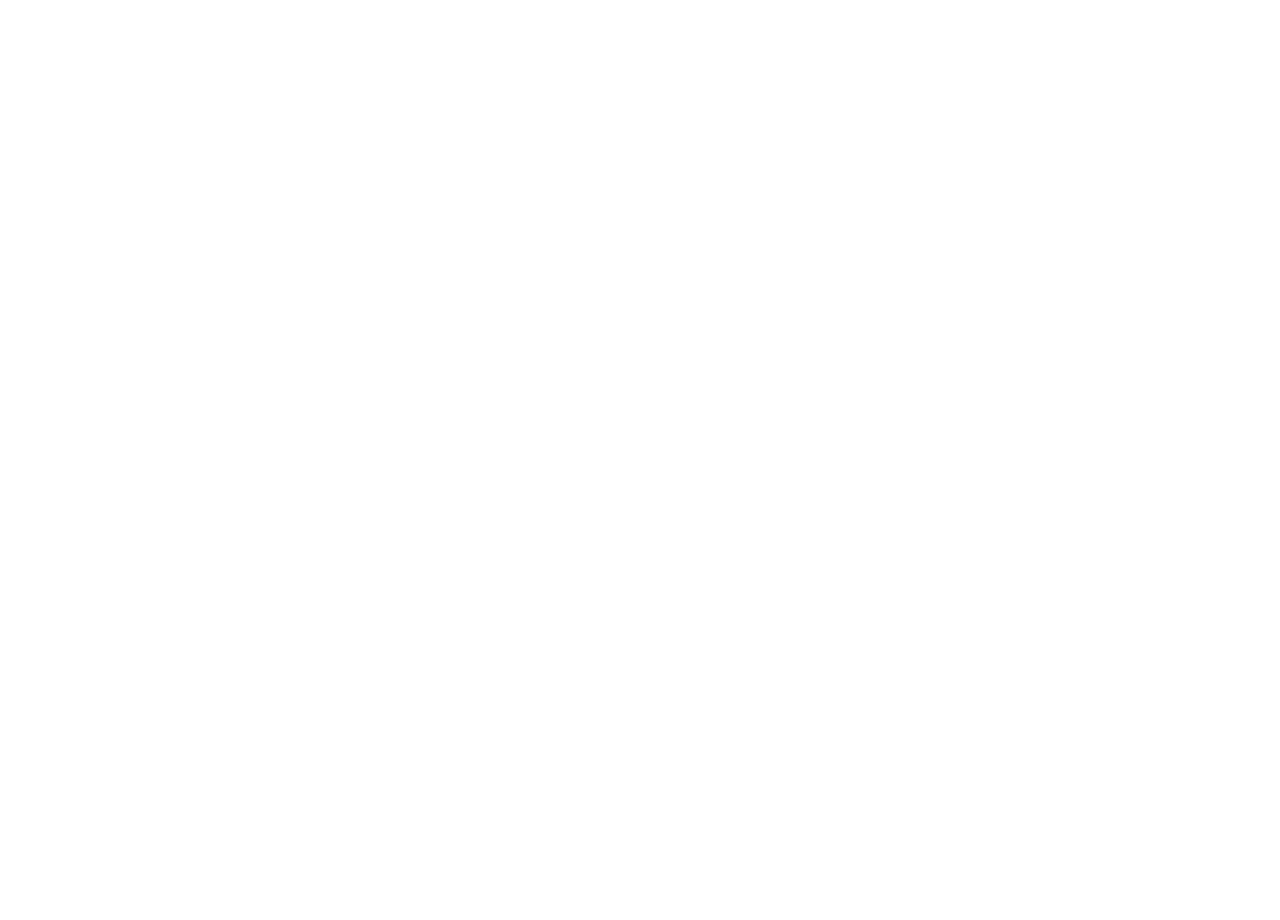
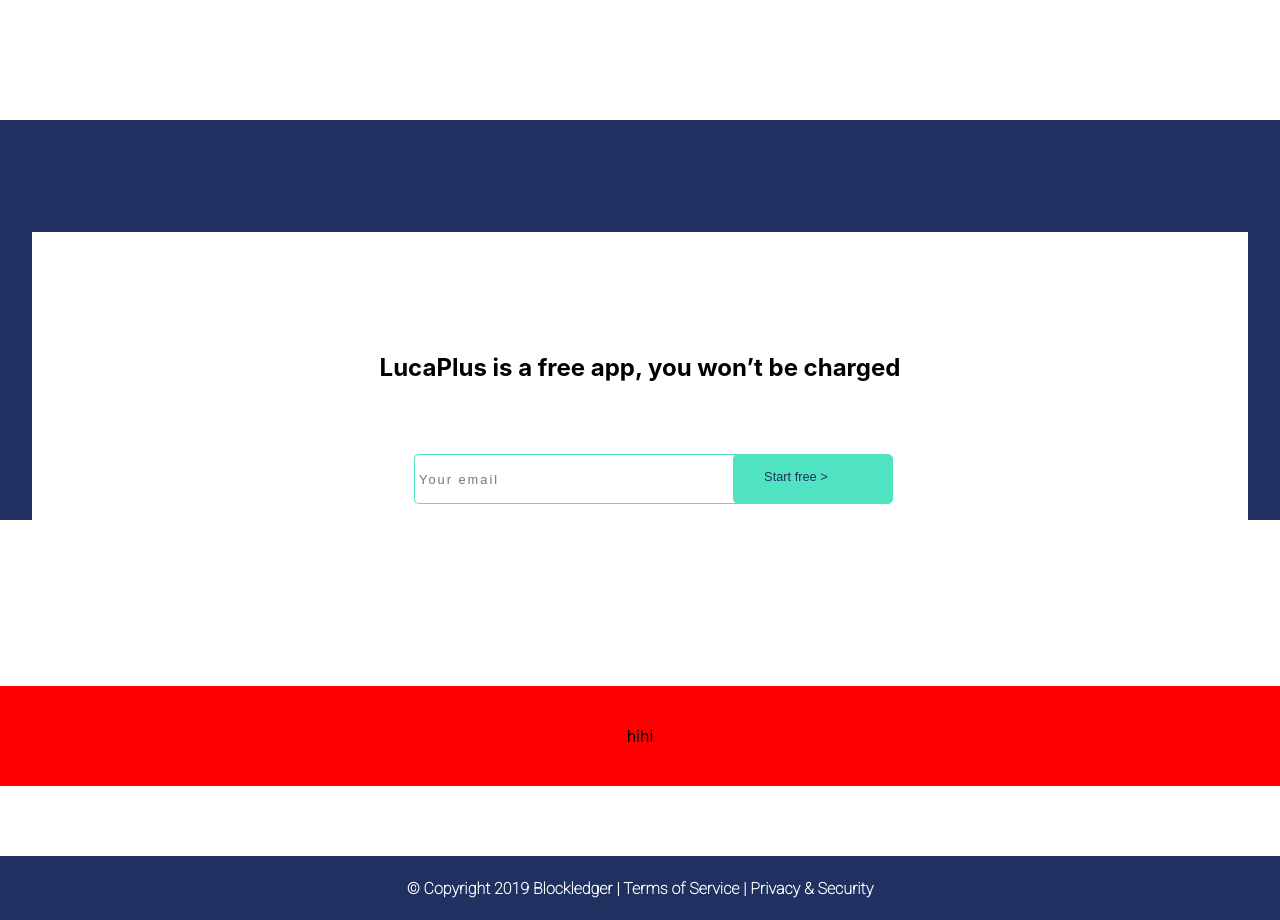
Before and after one commit to Lianakeys/LucaWebsite, a React (Create React App) app in the folder luca-website/: page / in a window 1280 px wide. Shown: the part 1480-2400 px from the top of the page. Before the commit the page ends 1600 px from the top, so only its background shows below. Built offline with nearby package versions, Linux system fonts and the light colour scheme.

Commit message:
created a footer, and completed the footer structure

```diff
--- a/luca-website/src/App.css
+++ b/luca-website/src/App.css
@@ -2,10 +2,10 @@
   margin: 0px;
 } */
 
-.App {
+/* .App {
   text-align: center;
-}
-
+} */
+/*
 .App-header {
   background-color: #282c34;
   min-height: 100vh;
@@ -28,4 +28,4 @@
   to {
     transform: rotate(360deg);
   }
-}
+} */
--- a/luca-website/src/App.js
+++ b/luca-website/src/App.js
@@ -1,6 +1,7 @@
 import React from "react";
 import "./App.css";
 import HomeSection from "./components/home-section";
+import Footer from "./components/footer";
 // import Navbar from "./components/Navbar/Navbar";
 
 class App extends React.Component {
@@ -8,6 +9,7 @@ class App extends React.Component {
     return (
       <div className="App">
         <HomeSection />
+        <Footer />
       </div>
     );
   }
--- a/luca-website/src/components/Navbar/Navbar.module.css
+++ b/luca-website/src/components/Navbar/Navbar.module.css
@@ -10,7 +10,7 @@
 .logoimage {
   width: 200px;
   height: auto;
-  margin-right: 2.8rem;
+  margin-right: 1.87rem;
   /* background-color: yellow; */
 }
 
--- /dev/null
+++ b/luca-website/src/components/cssComponents/footer.css
@@ -0,0 +1,127 @@
+.footer-container {
+    height: 35rem;
+    /* background-color: #203060; */
+}
+
+.footer-grid-container {
+    height: 100vh;
+    width: 100%;
+    display: grid;
+    grid-template-rows: 0.5fr 0.42fr 0.08fr;
+    /* background-color: #203060; */
+}
+
+.footer-top-grid {
+    grid-row: (1,2);
+    background-color: #203060;
+    display: flex;
+    justify-content: center;
+    align-items: flex-end;
+}
+
+.footer-details-container {
+    height: 18rem;
+    width: 76rem;
+    background-color: white;
+
+}
+
+.footer-details-notes {
+    height: 130px;
+    display: flex;
+    justify-content: center;
+    align-items: flex-end;
+    /* background-color: blue; */
+}
+
+.footer-email-form {
+    display: flex;
+    justify-content: center;
+    align-items: flex-end;
+    margin-top: 2.5rem;
+    /* background-color: red; */
+}
+
+#footer-email {
+    width: 20rem;
+    height: 2.5rem;
+    border-radius: 5px;
+    padding: 0.25rem;
+    background: transparent;
+    border-top: 1.5px solid !important;
+    border-left: 1.5px solid !important;
+    border-right: transparent !important;
+    border-bottom: 1.5px solid !important;
+    /* border: 1.5px solid !important; */
+    font-weight: 200;
+    color: #50E3C2;
+    box-shadow: none;
+    text-decoration: none;
+    letter-spacing: 2px;
+    font-size: 0.8rem;
+      /* border-bottom: solid black 5px; */
+  }
+
+  .footer-button-container {
+    height: 3.15rem;
+    width: 160px;
+    background-color: #50E3C2;
+    color: #203060;
+    display: flex;
+    justify-content: flex-start;
+    margin-left: -10px;
+    margin-top: 2rem;
+    border-radius: 5px;
+    text-align: center;
+    box-shadow: none;
+    border: solid #50E3C2 1px;
+  }
+
+  #footer-button {
+    padding-left: 1.5rem;
+    font-size: 0.8rem;
+    font-weight: semi-bold;
+    box-shadow: none;
+    /* border: solid #50E3C2; */
+     /* text-align: center;
+           color: green; */
+ }
+
+
+.footer-middle-grid {
+    grid-row: (2,3);
+    background-color: white;
+    width: 100%;
+    display: flex;
+    justify-content: center;
+    align-items: center;
+    margin-top: 6rem;
+}
+
+.footer-middle-links-container {
+    display: flex;
+    justify-content: center;
+    align-items: center;
+    height: 100px;
+    width: 100%;
+    background-color: red;
+}
+
+
+.footer-bottom-grid {
+    grid-row: (3,3);
+    /* background-color: red; */
+}
+
+.copyright-terms-box {
+    height: 100%;
+    width: 100%;
+    background-color: #203060;
+    /* background-color: red;  */
+    display: flex;
+    justify-content: center;
+    align-items: center;
+    color: white;
+    font-family: 'Roboto', sans-serif;
+    font-weight: bold;
+}
--- /dev/null
+++ b/luca-website/src/components/footer.js
@@ -0,0 +1,49 @@
+import React from "react";
+import "./cssComponents/footer.css";
+
+
+class Footer extends React.Component {
+    render() {
+      return (
+
+
+        <div className="footer-container">
+            <div className="footer-grid-container">
+                <div className="footer-top-grid">
+                    <div className="footer-details-container">
+                        <h2 className="footer-details-notes">LucaPlus is a free app, you won’t be charged</h2>
+                        <div className="footer-email-form">
+                            <form className="form-inline" action="/">
+                                <input type="email" id="footer-email" placeholder="Your email" name="email"></input>
+                            </form>
+                            <button className="footer-button-container">
+                                <p id="footer-button">Start free  ></p>
+                            </button>
+                        </div>
+                    </div>
+                </div>
+                <div className="footer-middle-grid">
+                    <div className="footer-middle-links-container">
+                        hihi
+                    </div>
+                </div>
+                <div className="footer-bottom-grid">
+                    <div className="copyright-terms-box">
+                        <p>© Copyright 2019 Blockledger | Terms of Service | Privacy & Security</p>
+                    </div>
+                </div>
+            </div>
+        </div>
+
+      )
+
+
+    }
+
+
+
+
+};
+
+
+export default Footer;
--- a/luca-website/src/components/home-section.js
+++ b/luca-website/src/components/home-section.js
@@ -2,6 +2,7 @@ import React from "react";
 import "./cssComponents/home-section.css";
 import luca from "../luca.jpeg";
 import Navbar from "./Navbar/Navbar";
+
 class HomeSection extends React.Component {
   render() {
     return (
@@ -24,7 +25,7 @@ class HomeSection extends React.Component {
                 </form>
 
                 <button className="home-button">
-                <p id="get-1">Get started</p>
+                  <p id="get-1">Get started</p>
                 </button>
             </div>
 
```
